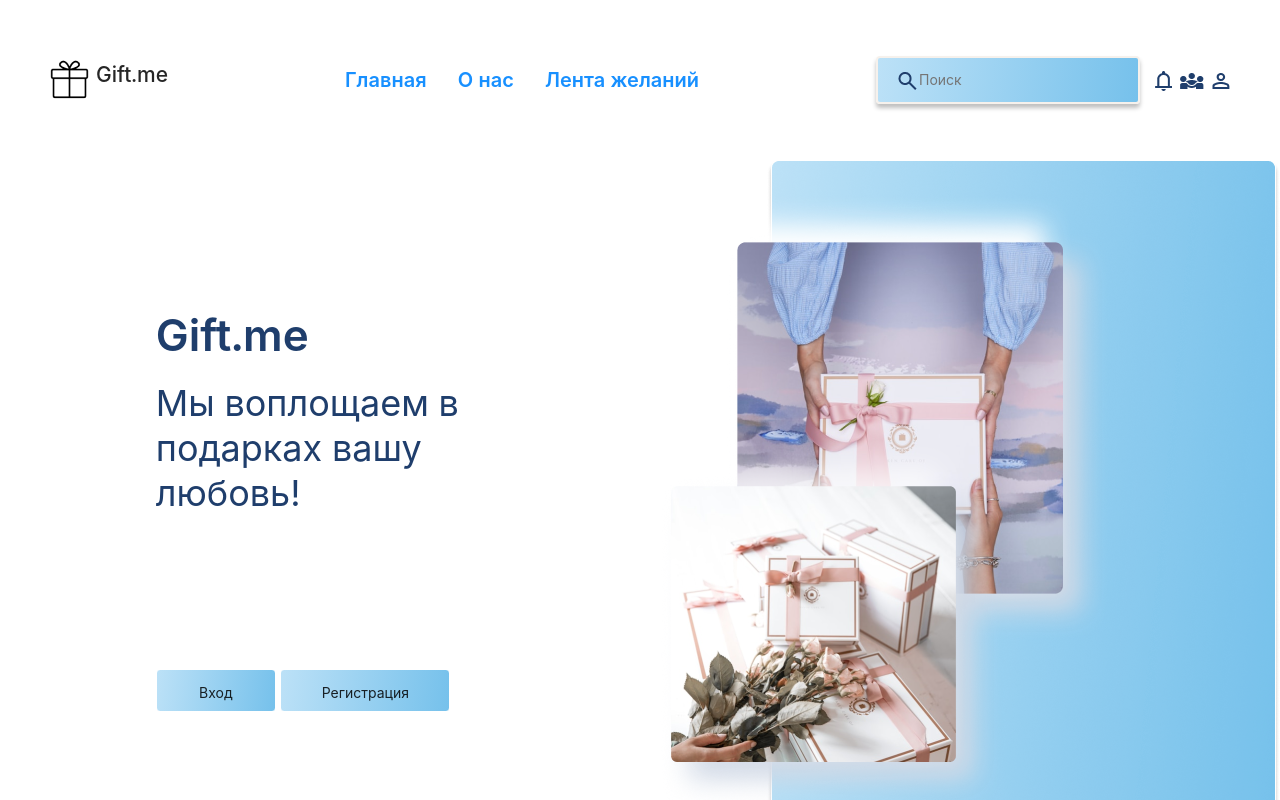
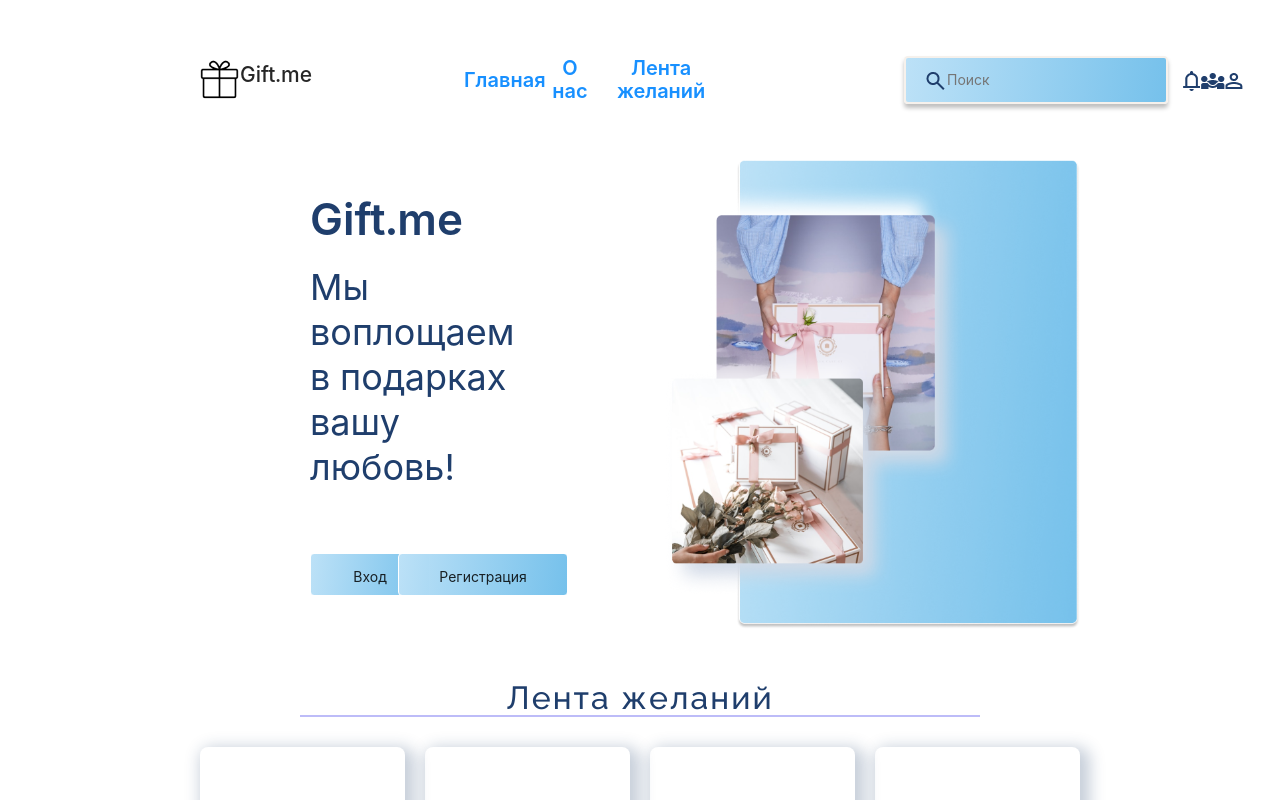
Before and after one commit to beibus/gift.me, a React (Create React App) app: page / in a window 1280 px wide. Shown: the top 800 px of the page. Built offline with nearby package versions, Linux system fonts and the light colour scheme; grey boxes are pictures that could not be loaded.

Commit message:
made margins and paddings equal in all components

```diff
--- a/src/components/Footer/Footer.css
+++ b/src/components/Footer/Footer.css
@@ -3,7 +3,7 @@
   align-items: center;
   justify-content: space-between;
   height: 179px;
-  padding: 0px 150px;
+  padding: 0px 200px;
   background: linear-gradient(
     97.32deg,
     #cfebfb 0%,
--- a/src/components/Header/Header.css
+++ b/src/components/Header/Header.css
@@ -39,7 +39,8 @@ input {
   display: flex;
   align-items: center;
   justify-content: center;
-  margin: 0px 50px;
+  margin: 0px 200px;
+
 }
 .header-container {
   height: 20vh;
@@ -64,7 +65,7 @@ input {
 }
 
 .search-icons-wrapper {
-  width: 30%;
+  width: 20%;
 }
 
 .icons-container {
--- a/src/components/Hero/HeroContainer.css
+++ b/src/components/Hero/HeroContainer.css
@@ -18,7 +18,7 @@ button {
 
 .hero-container {
   display: flex;
-  justify-content: center;
+  margin: 0px 200px;
 }
 
 .hero-content {
@@ -26,6 +26,15 @@ button {
   flex-direction: column;
   justify-content: center;
   align-items: center;
+  width: 50%;
+}
+
+.hero-image{
+  width: 50%;
+}
+
+.hero-image-self {
+width: 100%;
 }
 
 .hero-text {
--- a/src/components/Hero/HeroContainer.jsx
+++ b/src/components/Hero/HeroContainer.jsx
@@ -179,7 +179,7 @@ const HeroContainer = () => {
         </div>
       </div>
       <div className="hero-image">
-        <img src={image} alt="" />
+        <img className='hero-image-self' src={image} alt="" />
       </div>
     </div>
   )
```
